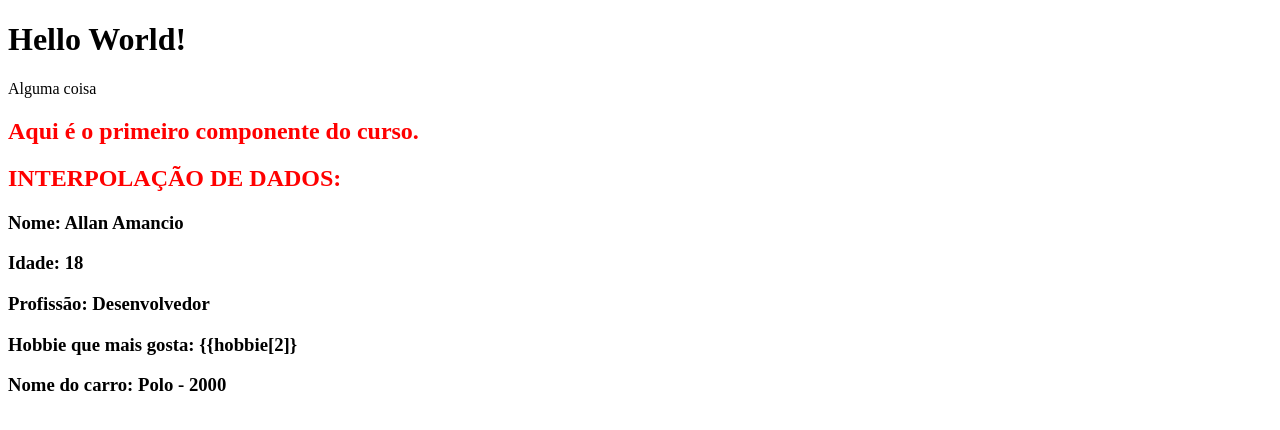
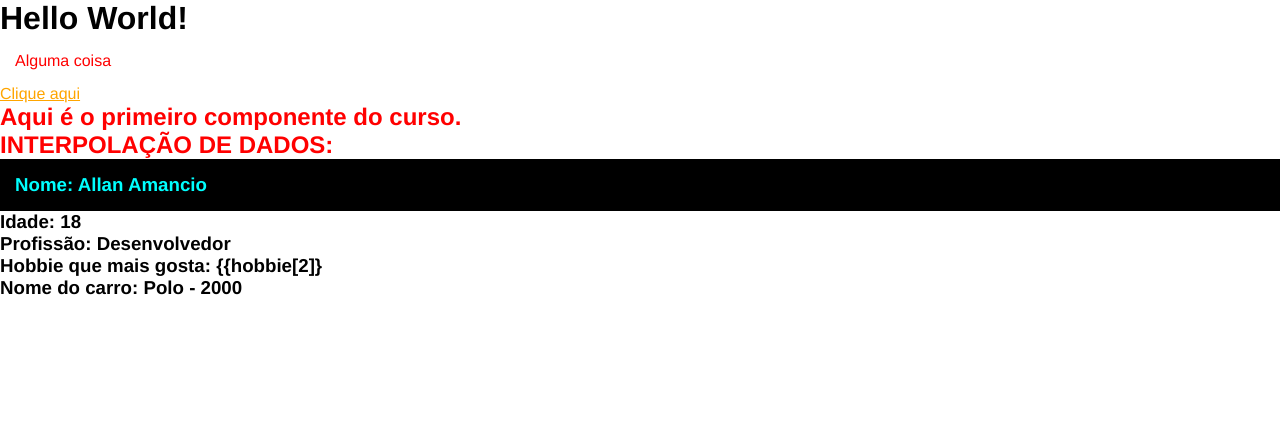
Before and after one commit to AllanSmithll/curso-angular-youtube, an Angular app in the folder 01-hello-world/: page / in a window 1280 px wide. Shown: the top 430 px of the page. Built offline with nearby package versions, Linux system fonts and the light colour scheme.

Commit message:
Aula de styles global e scopped

```diff
--- a/01-hello-world/src/app/app.component.html
+++ b/01-hello-world/src/app/app.component.html
@@ -1,3 +1,6 @@
 <h1>Hello World!</h1>
 <p>Alguma coisa</p>
+<div>
+    <a href="#">Clique aqui</a>
+</div>
 <app-first-component></app-first-component>
--- a/01-hello-world/src/app/app.component.sass
+++ b/01-hello-world/src/app/app.component.sass
@@ -0,0 +1,3 @@
+p
+    color: red
+    padding: 15px
--- a/01-hello-world/src/app/components/first-component/first-component.component.html
+++ b/01-hello-world/src/app/components/first-component/first-component.component.html
@@ -1,7 +1,7 @@
-<!-- Interpolação de dados -->
+<!-- Interpolação de dados, Uso de Styles -->
 <h2>Aqui é o primeiro componente do curso.</h2>
 <h2>INTERPOLAÇÃO DE DADOS:</h2>
-<h3>Nome: {{name}}</h3>
+<h3 class="title">Nome: {{name}}</h3>
 <h3>Idade: {{age}}</h3>
 <h3>Profissão: {{job}}</h3>
 <h3>Hobbie que mais gosta: {{hobbie[2]}</h3>
--- a/01-hello-world/src/app/components/first-component/first-component.component.sass
+++ b/01-hello-world/src/app/components/first-component/first-component.component.sass
@@ -1,2 +1,10 @@
 h2
     color: red
+
+.title
+    background: #000
+    color: aqua
+    padding: 15px
+
+p
+    padding: 5px
--- a/01-hello-world/src/styles.sass
+++ b/01-hello-world/src/styles.sass
@@ -1 +1,8 @@
 /* You can add global styles to this file, and also import other style files */
+*
+    margin: 0
+    padding: 0
+    font-family: Helvetica, sans-serif
+
+a
+    color: orange
```
